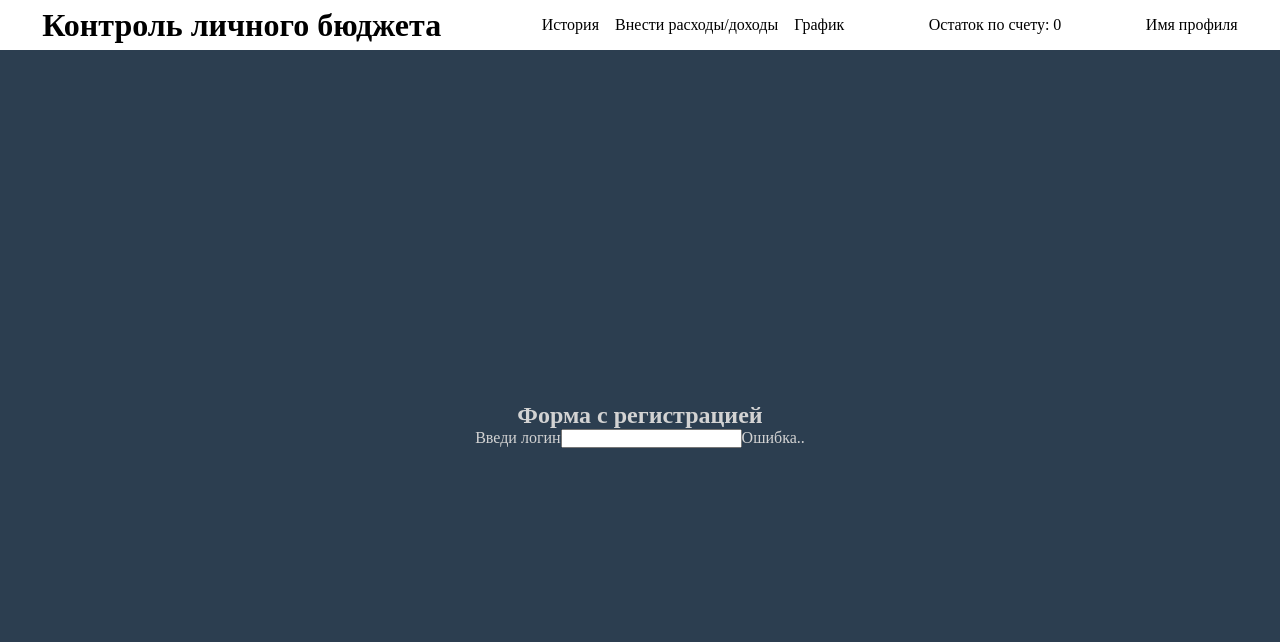
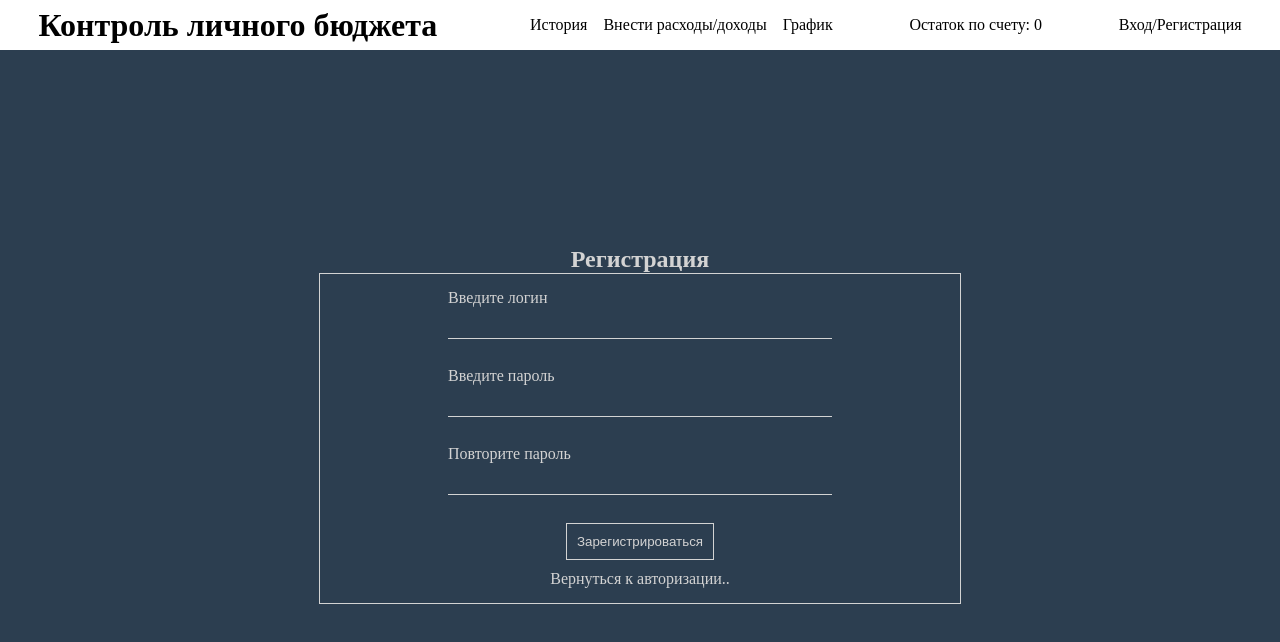
Before and after one commit to filya63/budget, a Vue app: page /register in a window 1280 px wide. Shown: the top 642 px of the page. Built offline with nearby package versions, Linux system fonts and the light colour scheme.

Commit message:
add registration form + style form

```diff
--- a/src/components/Auth.vue
+++ b/src/components/Auth.vue
@@ -4,16 +4,16 @@
 
 <script lang="ts">
 import { defineComponent, ref, computed } from 'vue';
-import { mapGetters } from 'vuex';
+import { useStore } from 'vuex';
 
 export default defineComponent({
   setup() {
-    let getAuthStatus = mapGetters('auth', ['getAuthStatus']);
-    let url = computed(():string => {
-      return getAuthStatus ? '/history' : '/sign-in';
+    const store = useStore();
+    const url = computed(():string => {
+      return store.getters['auth/getAuthStatus'] ? '/history' : '/sign-in';
     });
-    let nameBtn = computed(():string => {
-      return getAuthStatus ? 'Имя профиля' : 'Вход/Регистрация';
+    const nameBtn = computed(():string => {
+      return store.getters['auth/getAuthStatus'] ? 'Имя профиля' : 'Вход/Регистрация';
     })
     return {
       url,
--- a/src/components/RegisterPage.vue
+++ b/src/components/RegisterPage.vue
@@ -1,10 +1,65 @@
 <template>
-  <h2>Форма с регистрацией</h2>
-  <form>
-    <label for="">
-      <span>Введи логин</span>
-      <input type="text">
-      <span>Ошибка..</span>
+  <h2>Регистрация</h2>
+  <form autocomplete="off" class="registration">
+    <label class="registation-data">
+      Введите логин
+      <input type="text" name="login" class="registation-data__text" required>
+      <span class="registation-data__error hide">* заполни поле верно!</span>
     </label>
+    <label class="registation-data">
+      Введите пароль
+      <input type="password" name="password" class="registation-data__text" required>
+      <span class="registation-data__error hide">* заполни поле верно!</span>
+    </label>
+    <label class="registation-data">
+      Повторите пароль
+      <input type="password" name="login" class="registation-data__text" required>
+      <span class="registation-data__error hide">* заполни поле верно!</span>
+    </label>
+    <button class="registration__btn">Зарегистрироваться</button>
+    <router-link to="/sign-in">Вернуться к авторизации..</router-link>
   </form>
 </template>
+
+<style lang="scss">
+  .registration {
+    width: 50%;
+    display: flex;
+    flex-direction: column;
+    border: 1px solid lightgray;
+    padding: 15px 0;
+    align-items: center;
+    &__btn {
+      background: none;
+      border: 1px solid lightgray;
+      padding: 10px;
+      margin: 10px 0;
+      cursor: pointer;
+      color: lightgray;
+      outline: none;
+    }
+  }
+  .registation-data {
+      display: flex;
+      flex-direction: column;
+      margin-top: 10px;
+      width: 60%;
+      &__error {
+        color: red;
+      }
+      &__text {
+        outline: none;
+        background: none;
+        border: none;
+        border-bottom: 1px solid lightgray;
+        color: lightgray;
+        padding: 8px;
+      }
+      &:first-child {
+        margin-top: 0;
+      }
+    }
+    .hide {
+      visibility: hidden;
+    }
+</style>
--- a/src/store/auth.ts
+++ b/src/store/auth.ts
@@ -1,7 +1,7 @@
 export default {
   namespaced: true,
   state: {
-    isAuth: null
+    isAuth: false
   },
   mutations: {
   },
```
